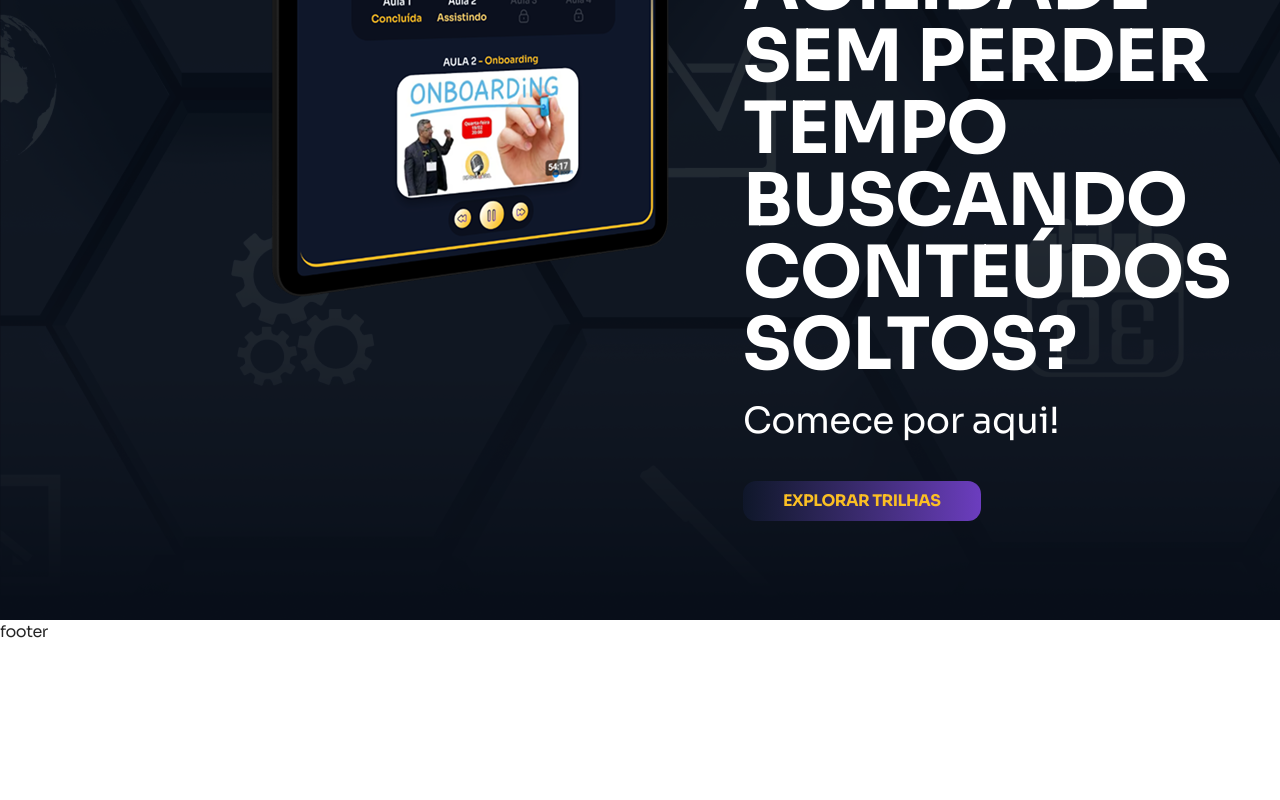
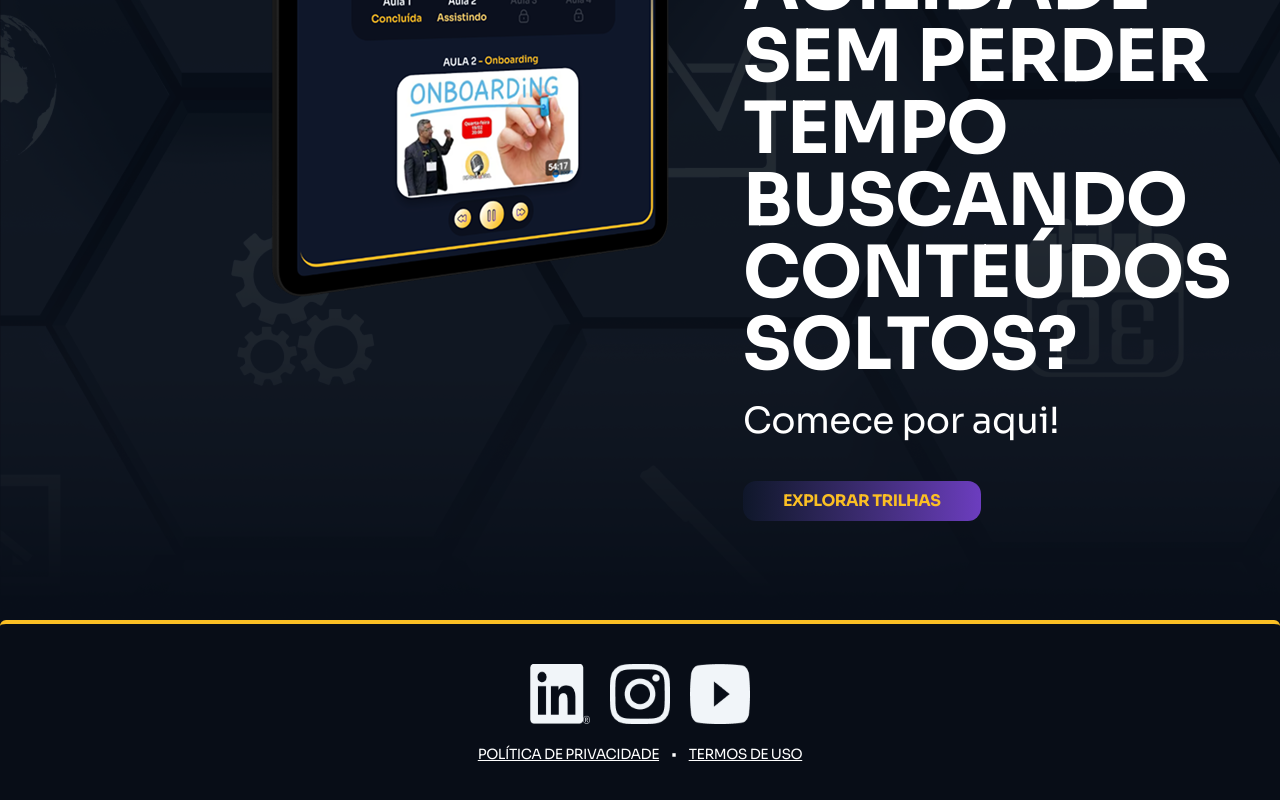
Before and after one commit to devsagileflow/acervo-inteligente-pipoca-agil, a Next.js app in the folder apps/web/: page / in a window 1280 px wide. Shown: the part 2381-3181 px from the top of the page. Before the commit the page ends 3025 px from the top, so only its background shows below. Built offline with nearby package versions, Linux system fonts and the light colour scheme.

Commit message:
Revamp footer with social links and privacy policy

```diff
--- a/apps/web/src/app/(marketing)/cta-footer.tsx
+++ b/apps/web/src/app/(marketing)/cta-footer.tsx
@@ -1,7 +1,37 @@
+import lkdIcon from "../../../public/img/LinkedIn.png";
+import instaIcon from "../../../public/img/Instagram.png";
+import ytIcon from "../../../public/img/Youtube.png";
+import Image from "next/image";
+
 export const CTAFooter = () => {
   return (
-    <footer>
-      <p>footer</p>
-    </footer>
+    <section className="bg-[#080D17] text-white">
+      <div className="rounded-t-lg border-t-4 border-[#FBBF24]">
+        <article className="container mx-auto py-2 md:py-10">
+          <div className="flex justify-center gap-20 md:gap-5">
+            <a href="#">
+              <Image src={lkdIcon} alt="LinkedIn" className="size-5 md:size-15" />
+            </a>
+            <a href="#">
+              <Image src={instaIcon} alt="Instagram" className="size-5 md:size-15" />
+            </a>
+            <a href="#">
+              <Image src={ytIcon} alt="Youtube" className="size-5 md:size-15" />
+            </a>
+          </div>
+          <div className="flex justify-center gap-3 py-5 text-center text-sm">
+            <a href="#" className="underline">
+              POLÍTICA DE PRIVACIDADE
+            </a>
+            •
+            <a href="#" className="underline">
+              TERMOS DE USO
+            </a>
+          </div>
+        </article>
+      </div>
+    </section>
   );
 };
+
+export default CTAFooter;
```
